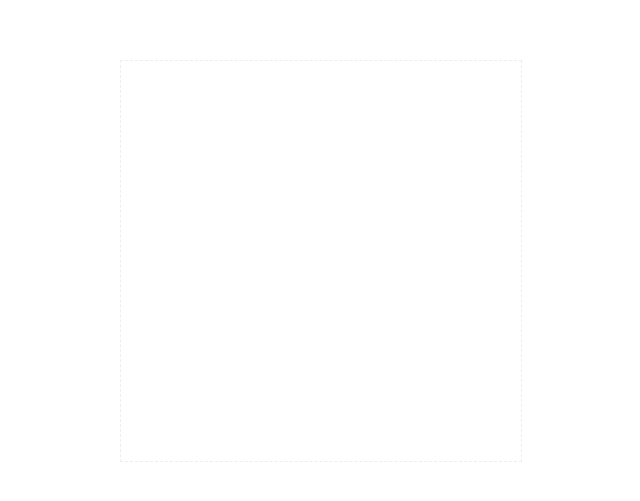
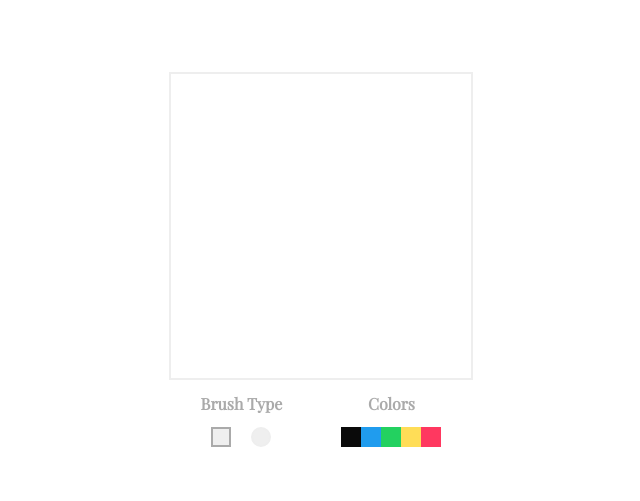
Before and after one commit to rfoel/not-fancy-canvas-drawing, a React (Create React App) app: page / in a window 1280 px wide. Shown: the part 139-640 px from the top of the page, without its empty margins (319-959 px from the left). Built offline with nearby package versions, Linux system fonts and the light colour scheme.

Commit message:
Added brushes and colors component

```diff
--- a/src/App.js
+++ b/src/App.js
@@ -1,7 +1,33 @@
 import React from 'react';
+import styled from 'styled-components';
 
 import Canvas from './Canvas';
+import Brushes from './Brushes';
+import Colors from './Colors';
 
-const App = () => <Canvas />;
+const AppWrapper = styled.div`
+  display: flex;
+  justify-content: center;
+  align-items: center;
+  flex-direction: column;
+  width: 100%;
+  height: 100%;
+`;
+
+const OptionsWrapper = styled.div`
+  width: 300px;
+  display: flex;
+  justify-content: space-around;
+`;
+
+const App = () => (
+  <AppWrapper>
+    <Canvas />
+    <OptionsWrapper>
+      <Brushes />
+      <Colors />
+    </OptionsWrapper>
+  </AppWrapper>
+);
 
 export default App;
--- /dev/null
+++ b/src/Brushes.js
@@ -0,0 +1,52 @@
+import React, { Component } from 'react';
+import styled from 'styled-components';
+
+const BrushesWrapper = styled.div`
+  h2 {
+    flex: 1;
+    color: #aaa;
+    font-size: 1rem;
+    text-align: center;
+  }
+`;
+
+const SquareBrush = styled.button`
+  display: inline-block;
+  width: 20px;
+  height: 20px;
+  border: 2px solid #eee;
+  margin: 0 10px;
+  outline: none;
+
+  &:hover {
+    border-color: #ccc;
+  }
+
+  ${prop => prop.active && 'border-color: #aaa;'};
+`;
+
+const RoundBrush = styled(SquareBrush)`
+  border-radius: 50%;
+`;
+
+class Brushes extends Component {
+  state = {
+    brush: 'square'
+  };
+
+  render() {
+    const { brush } = this.state;
+    return (
+      <BrushesWrapper>
+        <h2>Brush Type</h2>
+        <SquareBrush
+          active={brush === 'square'}
+          onClick={() => this.setState({ brush: 'square' })}
+        />
+        <RoundBrush active={brush === 'round'} onClick={() => this.setState({ brush: 'round' })} />
+      </BrushesWrapper>
+    );
+  }
+}
+
+export default Brushes;
--- a/src/Canvas.js
+++ b/src/Canvas.js
@@ -2,17 +2,7 @@ import React, { Component } from 'react';
 import styled from 'styled-components';
 
 const CanvasWrapper = styled.div`
-  display: flex;
-  justify-content: center;
-  align-items: center;
-  width: 100%;
-  height: 100%;
-
-  canvas {
-    border: 1px dashed #eee;
-    width: 400px;
-    height: 400px;
-  }
+  border: 2px solid #eee;
 `;
 
 class Canvas extends Component {
@@ -60,6 +50,8 @@ class Canvas extends Component {
     return (
       <CanvasWrapper>
         <canvas
+          width="300"
+          height="300"
           ref={this.canvas}
           onMouseDown={e => this.handleOnMouseDown(e)}
           onMouseMove={e => this.handleOnMouseMove(e)}
--- /dev/null
+++ b/src/Colors.js
@@ -0,0 +1,38 @@
+import React, { Component } from 'react';
+import styled from 'styled-components';
+
+const ColorsWrapper = styled.div`
+  h2 {
+    flex: 1;
+    color: #aaa;
+    font-size: 1rem;
+    text-align: center;
+  }
+`;
+
+const Color = styled.button`
+  width: 20px;
+  height: 20px;
+  border: 0;
+  background: ${prop => prop.color};
+`;
+
+class Colors extends Component {
+  state = {
+    colors: ['#0a0a0a', '#209cee', '#23d160', '#ffdd57', '#ff3860']
+  };
+
+  render() {
+    const { colors } = this.state;
+    return (
+      <ColorsWrapper>
+        <h2>Colors</h2>
+        {colors.map(color => (
+          <Color color={color} />
+        ))}
+      </ColorsWrapper>
+    );
+  }
+}
+
+export default Colors;
--- a/src/index.js
+++ b/src/index.js
@@ -5,11 +5,14 @@ import { injectGlobal } from 'styled-components';
 import App from './App';
 
 injectGlobal`
-    html, body, #root {
-        width: 100%;
-        height: 100%;
-        margin: 0;
-    }
+	@import url('https://fonts.googleapis.com/css?family=Playfair+Display');
+
+	html, body, #root {
+		width: 100%;
+		height: 100%;
+		margin: 0;
+		font-family: 'Playfair Display', serif;
+	}
 `;
 
 ReactDOM.render(<App />, document.getElementById('root'));
```
